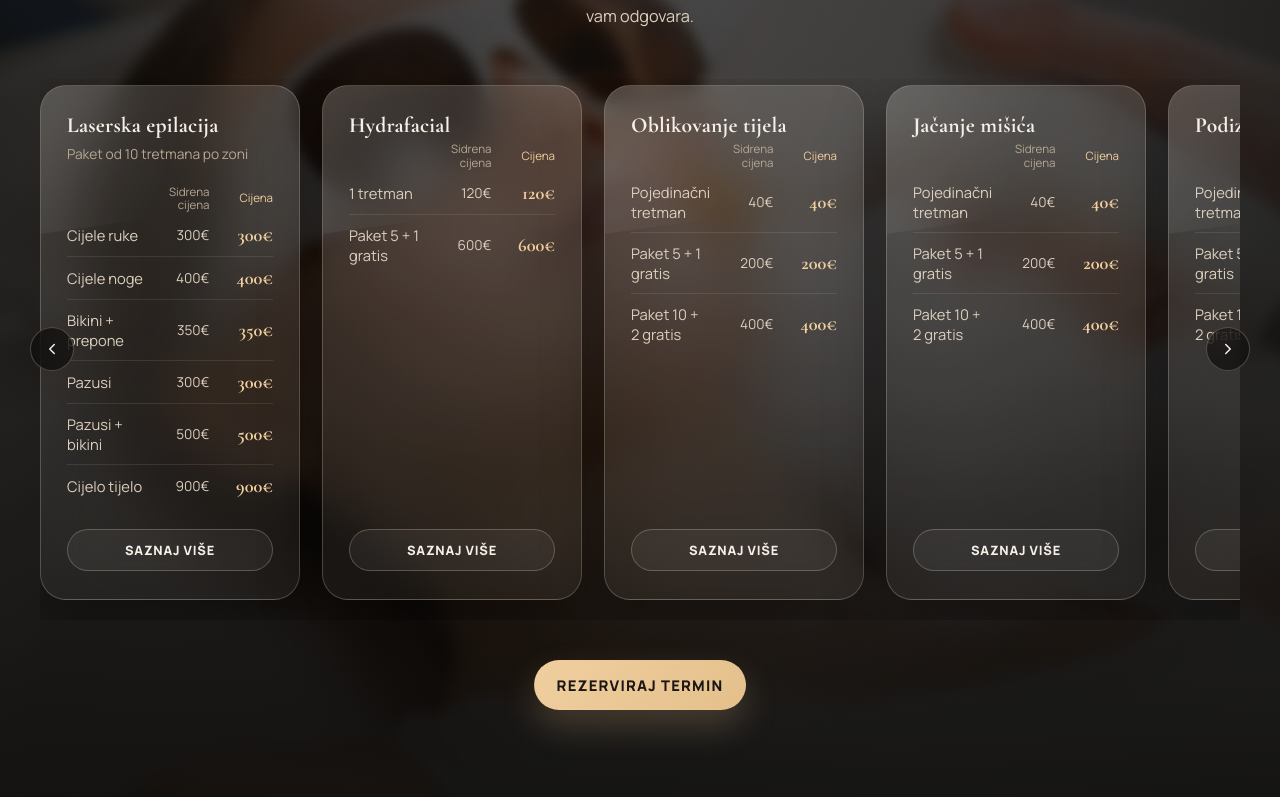
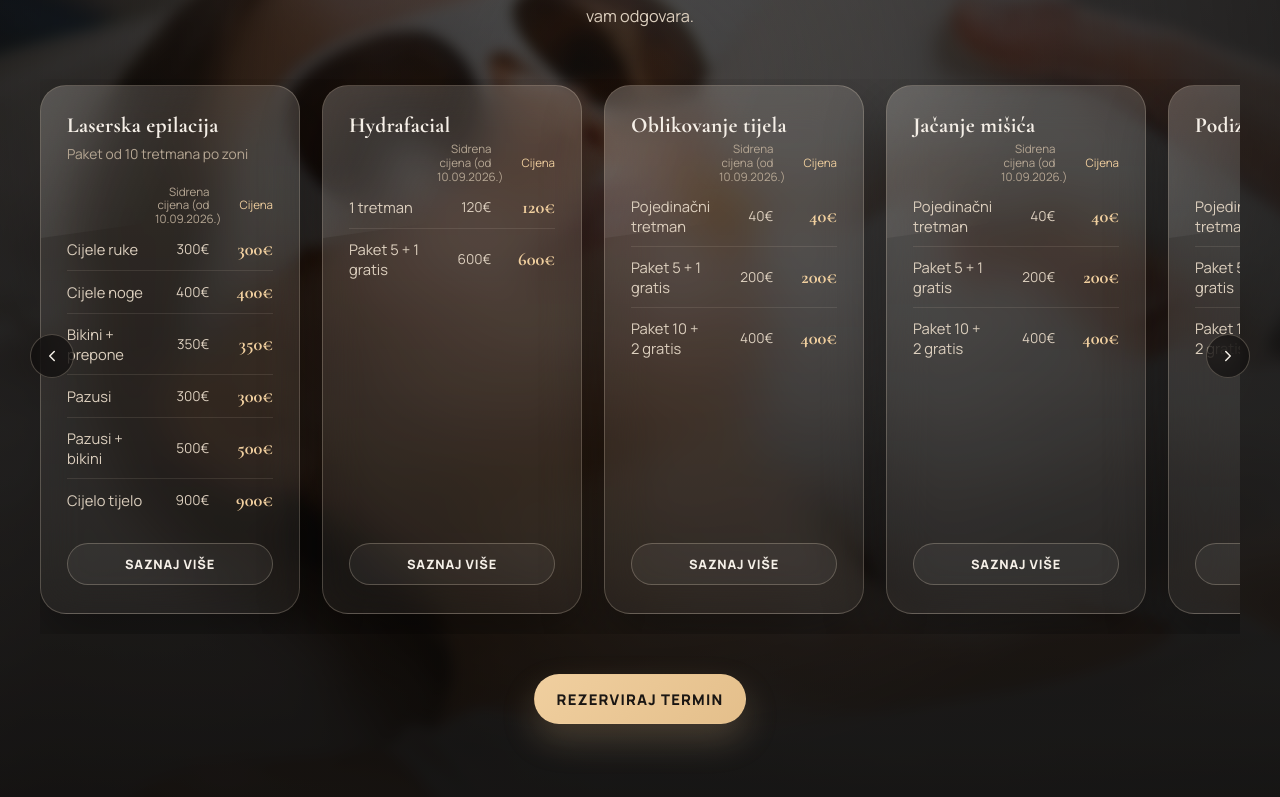
Before and after one commit to glowatelier111-cmd/glow-atelier, a Next.js app: page / in a window 1280 px wide. Shown: the part 2794-3591 px from the top of the page. Built offline with nearby package versions, Linux system fonts and the light colour scheme.

Commit message:
feat: add date

```diff
--- a/src/components/Cjenik/Cjenik.jsx
+++ b/src/components/Cjenik/Cjenik.jsx
@@ -82,7 +82,7 @@ export default function Cjenik() {
                 <ul className={styles.priceList}>
                   <li className={styles.priceHead} aria-hidden="true">
                     <span />
-                    <span>Sidrena cijena</span>
+                    <span>Sidrena cijena (od 10.09.2026.)</span>
                     <span>Cijena</span>
                   </li>
                   {treatment.pricing.packages.map((pkg) => (
--- a/src/components/TreatmentPricing/TreatmentPricing.jsx
+++ b/src/components/TreatmentPricing/TreatmentPricing.jsx
@@ -19,7 +19,7 @@ export default function TreatmentPricing({ treatment }) {
           <ul className={styles.priceList}>
             <li className={styles.priceHead} aria-hidden="true">
               <span />
-              <span>Sidrena cijena</span>
+              <span>Sidrena cijena (od 10.09.2026.)</span>
               <span>Cijena</span>
             </li>
             {treatment.pricing.packages.map((pkg) => (
```
